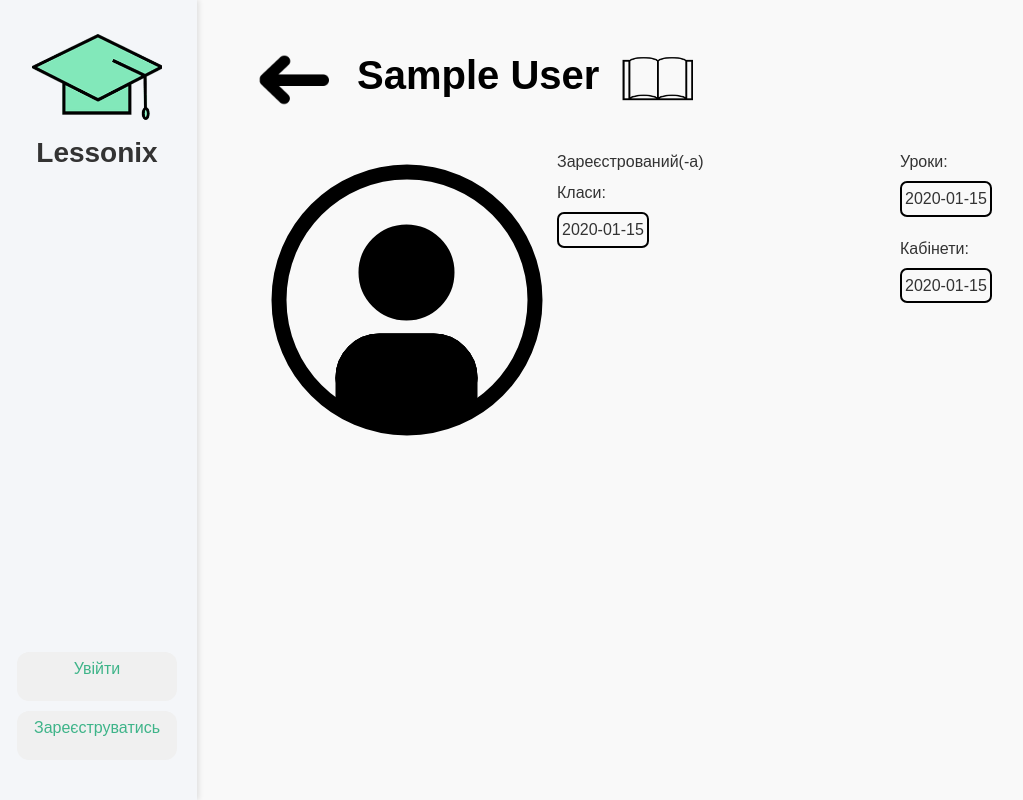
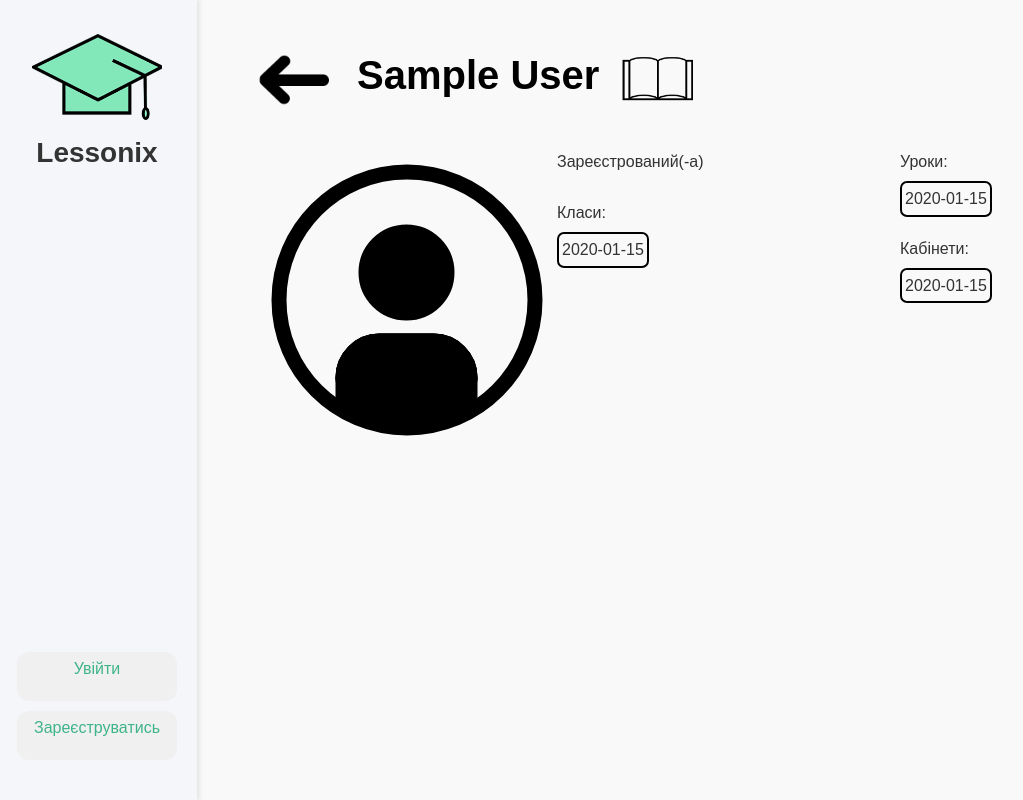
Before and after one commit to andrew-potapenko17/web-lessonixapp, a Django app: template lessonixapp/lessonixTeacher/templates/lessonixTeacher/profile.html in a window 1280 px wide. Shown: the whole page, without its empty margins (3-1026 px from the left). Run offline with Django 4.2, Linux system fonts and the light colour scheme; the template is opened without the code that fills it: most values are stand-ins (such as "Sample title", 1, 10 or a date in 2020).

Commit message:
profiles front-end fixes

```diff
--- a/lessonixapp/lessonixTeacher/templates/lessonixTeacher/profile.html
+++ b/lessonixapp/lessonixTeacher/templates/lessonixTeacher/profile.html
@@ -25,25 +25,29 @@
                 </div>
                 <div class="classes-info">
                     <p class="info"> Класи: </p>
+                    <div class="classes-info-box">
                         {% for class in classes.keys %}
                             <div class="class-box">
                                 {{ class }}
                             </div>
                         {% endfor %}
-
+                    </div>
                 </div>
             </div>
             <div class="right-info">
                 <div class="subjects-info">
                     <p class="info"> Уроки: </p>
+                    <div class="subjects-info-box">
                         {% for subject in subjects.keys %}
                             <div class="subject-box">
                                 {{ subject }}
                             </div>
                         {% endfor %}
                     </div>
+                </div>
                 <div class="cabinets-info">
                     <p class="info"> Кабінети: </p>
+                    <div class="cabinets-info-box">
                         {% for cab in cabinets.keys %}
                             <div class="cabinet-box">
                                 {{ cab }}
@@ -54,6 +58,7 @@
             </div>
         </div>
     </div>
+</div>
 
 <link rel="stylesheet" type="text/css" href="{% static 'styles/profile.css' %}" />
 
--- a/lessonixapp/static/styles/profile.css
+++ b/lessonixapp/static/styles/profile.css
@@ -60,6 +60,16 @@
     margin-bottom: 7px;
 }
 
+.registered-info {
+    margin-bottom: 20px;
+}
+
+.classes-info-box, .subjects-info-box, .cabinets-info-box {
+    display: flex;
+    flex-direction: row;
+    gap: 15px;
+}
+
 .subjects-info {
     margin-bottom: 20px;
 }
```
Also changed, not shown: lessonixapp/db.sqlite3. Lines whose indentation alone changed are shown as unchanged.
